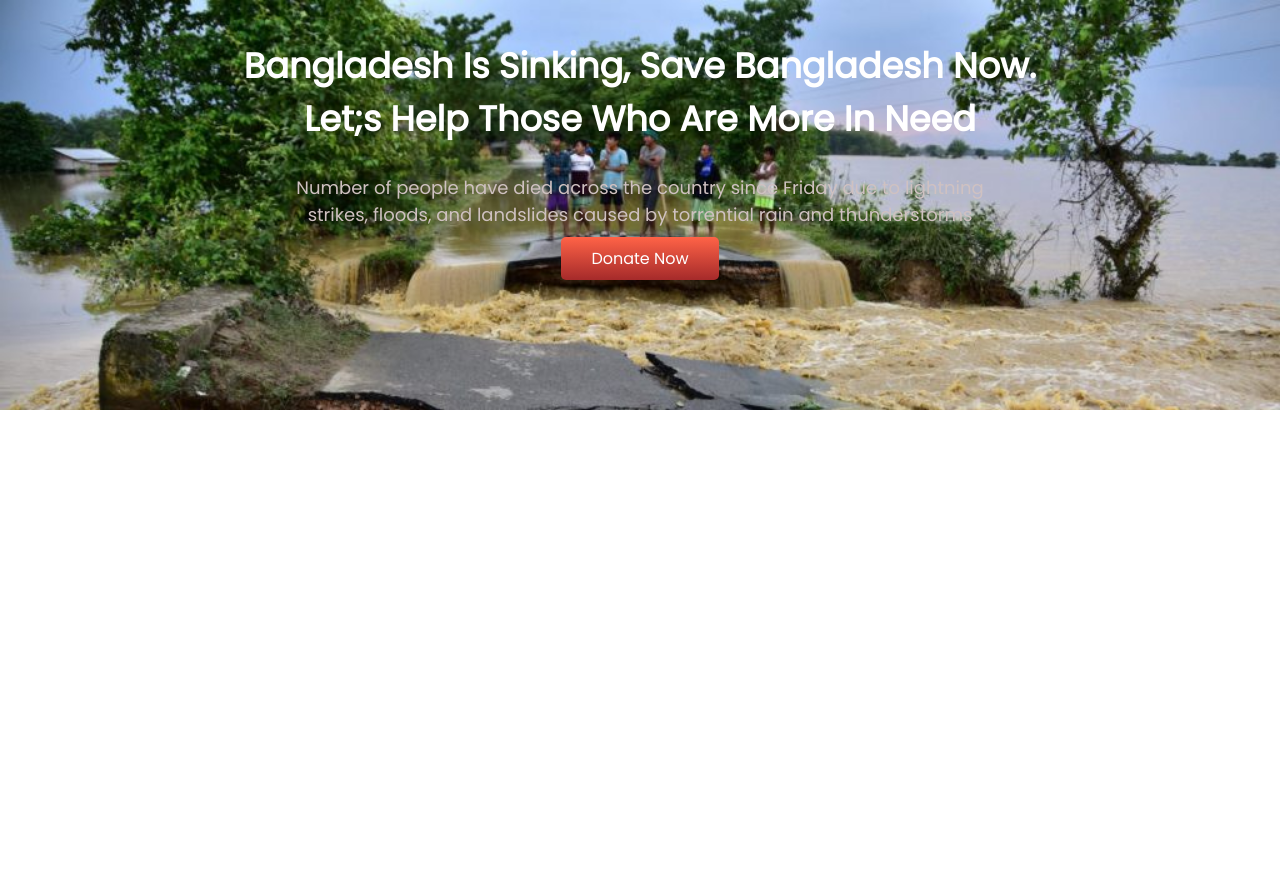
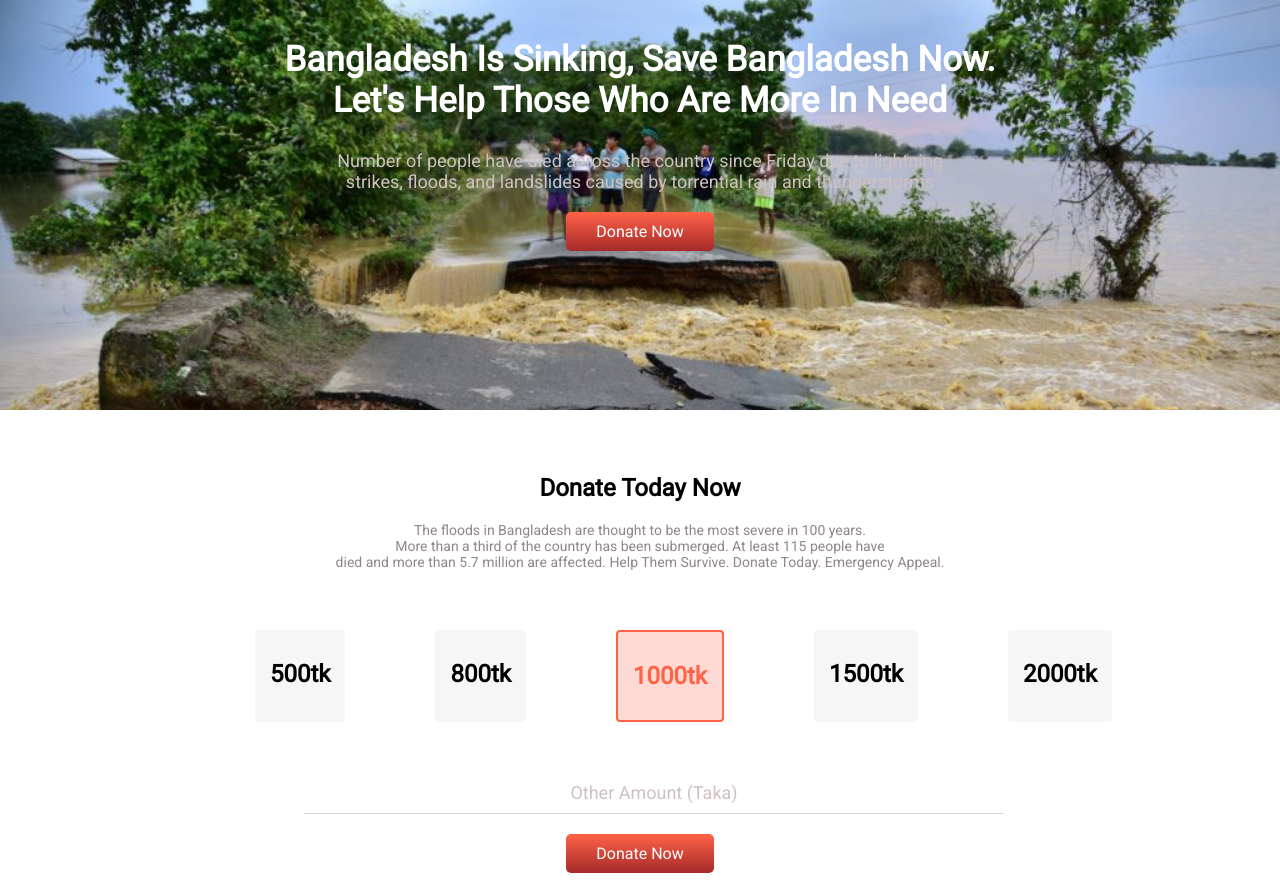
Before and after one commit to mdmrmmunna3/donate-today-now, a plain HTML site: page index.html in a window 1280 px wide. Before the commit the page ends 800 px from the top, so only its background shows below. Drawn offline with Linux system fonts and the light colour scheme.

Commit message:
style added

```diff
--- a/index.html
+++ b/index.html
@@ -7,17 +7,35 @@
     <title>Save Bangladesh</title>
     <link rel="preconnect" href="https://fonts.googleapis.com">
     <link rel="preconnect" href="https://fonts.gstatic.com" crossorigin>
-    <link href="https://fonts.googleapis.com/css2?family=Poppins&display=swap" rel="stylesheet">
+    <link href="https://fonts.googleapis.com/css2?family=Poppins&family=Roboto&display=swap" rel="stylesheet">
     <link rel="stylesheet" href="style.css">
 </head>
 <body>
     <!-- To banner-->
-    <section class="top-banner">
+    <section class="top-banner margin-gap">
        <div class="heading-details">
-        <h1>Bangladesh Is Sinking, Save Bangladesh Now. <br> Let;s Help Those Who Are More In Need</h1>
+        <h1 class="titel">Bangladesh Is Sinking, Save Bangladesh Now. <br> Let's Help Those Who Are More In Need</h1>
         <p>Number of people have died across the country since Friday due to lightning <br> strikes, floods, and landslides caused by torrential rain and thunderstorms</p>
         <a class="link-btn" target="_blank" href="https://github.com/mdmrmmunna3">Donate Now</a>
        </div>
     </section>
+
+    <!-- help for donate-->
+    <section class="donate-help margin-gap">
+        <h1 style="font-weight: 700;">Donate Today Now</h1>
+        <p id="size">The floods in Bangladesh are thought to be the most severe in 100 years. <br> More than a third of the country has been submerged. At least 115 people have <br> died and more than 5.7 million are affected.  Help Them Survive. Donate Today. Emergency Appeal.</p>
+        <div class="donate-money">
+            <h1>500tk</h1>
+            <h1>800tk</h1>
+            <h1 id="color">1000tk</h1>
+            <h1>1500tk</h1>
+            <h1>2000tk</h1>
+        </div>
+
+        <div class="donate">
+            <p id="other-way">Other Amount (Taka)</p>
+            <a  class="link-btn" target="_blank"  href="#">Donate Now</a>
+        </div>
+    </section>
 </body>
 </html>
--- a/style.css
+++ b/style.css
@@ -1,13 +1,19 @@
 
 body{
     font-family: 'Poppins', sans-serif;
+    font-family: 'Roboto', sans-serif;
     margin: 0;
+}
+
+.margin-gap{
+    margin-bottom: 5%;
 }
 
 .top-banner{
     background-image: url(images/donate16.jpg);
     background-repeat: no-repeat;
     background-size: cover;
+
 }
 
 .heading-details{
@@ -16,15 +22,17 @@ body{
     padding-top: 10px;
 }
 
-h1 {
+.titel {
 
     font-size: 35px;
     color: white;
+    font-weight: 700;
 }
 
 p{
     font-size: 18px;
     color: #cfc1c1;
+    margin-bottom: 30px;
 }
 
 .link-btn {
@@ -34,3 +42,39 @@ p{
     border-radius: 5px;
     color: #fff;
 }
+
+.donate-help{
+    margin: 30px 80px;
+    text-align: center;
+}
+
+#size {
+    font-size: 14px;
+    color: rgb(145, 134, 134);
+}
+
+.donate-money {
+    display: flex;
+    margin: 30px 130px;
+
+}
+
+.donate-money h1 {
+    margin: 30px 45px;
+    padding: 30px 15px;
+    border-radius: 4px;
+    background-color: #9b949415;
+}
+
+#color{
+    color: tomato;
+    background-color: rgba(255, 99, 71, 0.24);
+    border: 2px solid tomato;
+}
+
+#other-way{
+    width: 700px;
+    margin-left: 20%;
+    border-bottom: 1px solid rgb(219, 212, 212);
+    padding-bottom: 10px;
+}
```
